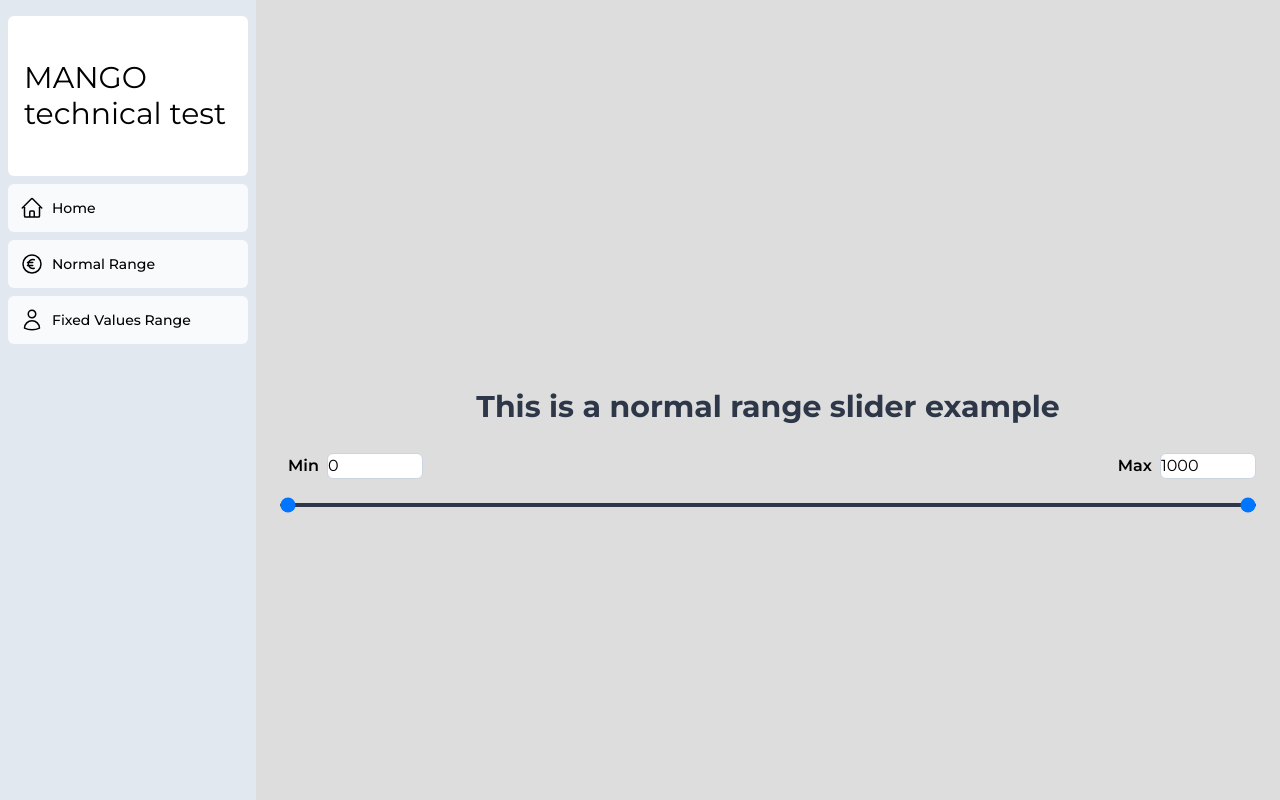
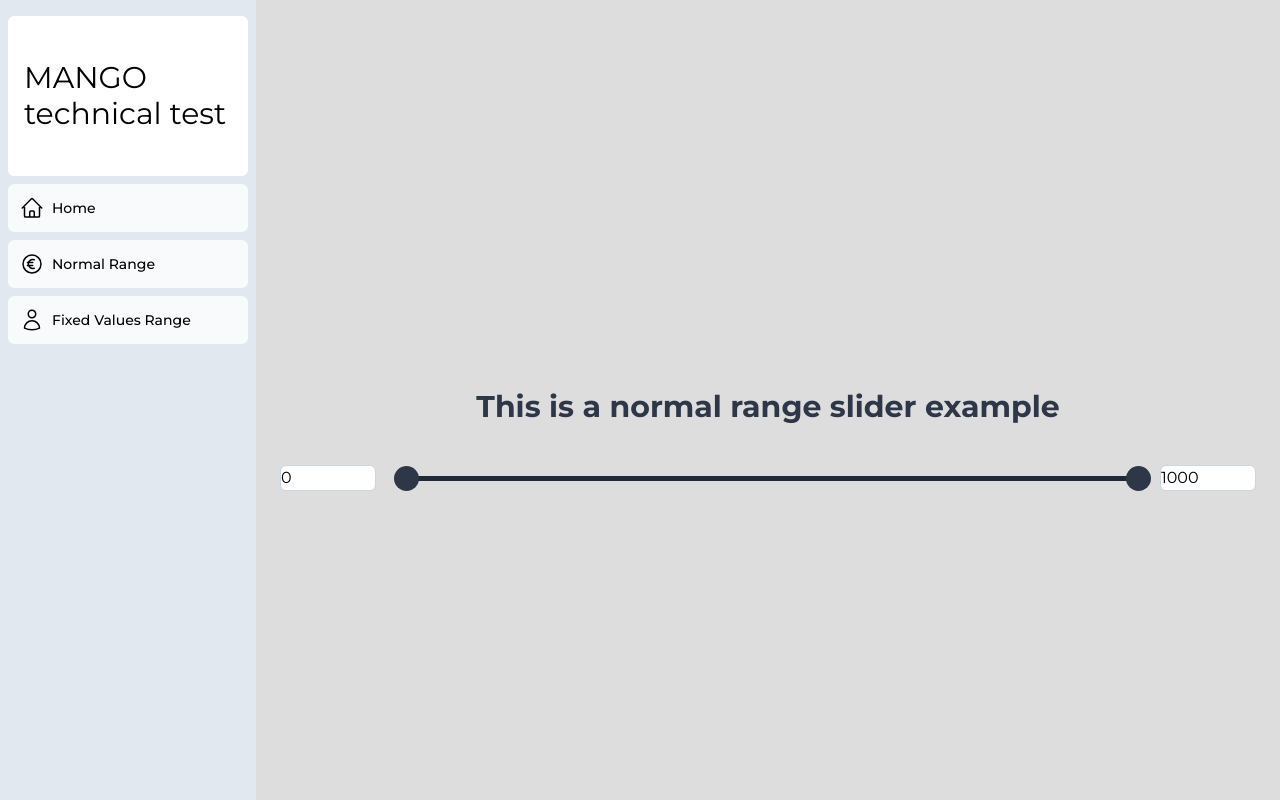
Before and after one commit to sergiofontecha/mango, a Next.js app in the folder range_project/: page /exercise1 in a window 1280 px wide. Built offline with nearby package versions, Linux system fonts and the light colour scheme.

Commit message:
Improvement: Improving range componenet to be used by both exercises

```diff
--- a/range_project/app/ui/rangeSlider/rangeSlider.tsx
+++ b/range_project/app/ui/rangeSlider/rangeSlider.tsx
@@ -1,102 +1,213 @@
 'use client'
 
-import { useState, useEffect, useRef } from 'react'
-import { NormalInitialValues } from '@/app/share/interfaces'
+import { useState, useRef, useEffect } from 'react'
+import { setBulletsToStep, setBulletPosition } from '@/app/share/utils'
+import { RangeValues } from '@/app/share/interfaces'
+import { InputType, RangeType } from '@/app/share/enums'
+import './rangeSlider.css'
 
-export default function RangeSlider({ initialValues }: { initialValues: NormalInitialValues }) {
-  const progressRef = useRef(null) as any
-  const [minValue, setMinValue] = useState(initialValues.initialMin)
-  const [maxValue, setMaxValue] = useState(initialValues.initialMax)
+export default function RangeSlider({
+  initialValues,
+  rangeType,
+}: {
+  initialValues: RangeValues
+  rangeType: RangeType
+}) {
+  const [position, setPosition] = useState({ min: initialValues.min, max: initialValues.max })
+  const [values, setValues] = useState<any>({ min: initialValues.min, max: initialValues.max })
+  const [tempValues, setTempValues] = useState<{ [key: string]: number | null }>({})
+  const [isDragging, setIsDragging] = useState<boolean>(false)
+  const [dragType, setDragType] = useState<InputType.MIN | InputType.MAX | null>(null)
+  const rangeLineRef = useRef<HTMLDivElement>(null)
+  const minBulletRef = useRef<HTMLDivElement>(null)
+  const maxBulletRef = useRef<HTMLDivElement>(null)
+  const minInputRef = useRef<HTMLInputElement>(null)
+  const maxInputRef = useRef<HTMLInputElement>(null)
 
-  const handleMin = (e: any): void => {
-    if (maxValue - minValue >= initialValues.value && maxValue <= initialValues.max) {
-      if (parseInt(e.target.value) > maxValue && minValue < maxValue) {
-        setMinValue(maxValue - 10)
+  const onChange = (values: any): void => {
+    initialValues.max = values.max
+    initialValues.min = values.min
+  }
+
+  useEffect(() => {
+    onChange({ min: initialValues.min, max: initialValues.max })
+    window.addEventListener('mouseup', handleMouseUp)
+    window.addEventListener('touchend', handleMouseUp)
+    return () => {
+      window.removeEventListener('mouseup', handleMouseUp)
+      window.addEventListener('touchend', handleMouseUp)
+    }
+  }, [])
+
+  useEffect(() => {
+    if (!isDragging) {
+      if (dragType) {
+        updateInput(values[dragType], dragType)
+      }
+      onChange(values)
+      setDragType(null)
+    }
+  }, [isDragging])
+
+  const parseValues = (value: any): void => {
+    let newValues: any
+    setPosition(value)
+
+    if (rangeType === RangeType.FIXED) {
+      if (!initialValues.values) return
+      newValues = setBulletsToStep(value, initialValues.values)
     } else {
-        setMinValue(parseInt(e.target.value))
+      newValues = { min: Math.round(value.min), max: Math.round(value.max) }
+      console.log('dentro', newValues)
     }
+
+    if (newValues.min !== values.min || newValues.max !== values.max) {
+      setValues(newValues)
+      console.log('dentro2', values)
     }
   }
 
-  const handleMax = (e: any): void => {
-    if (maxValue - minValue >= initialValues.value && maxValue <= initialValues.max) {
-      if (parseInt(e.target.value) < minValue && maxValue > minValue) {
-        setMaxValue(minValue + 10)
-      } else {
-        setMaxValue(parseInt(e.target.value))
+  const updateInput = (value: number, input: InputType.MIN | InputType.MAX) => {
+    if (isNaN(value)) {
+      escape()
+      return
     }
+    switch (input) {
+      case InputType.MIN:
+        if (value < initialValues.min) {
+          value = initialValues.min
+        }
+        if (value >= values.max) {
+          value = values.max - 1
+        }
+        parseValues({ ...values, min: value })
+        onChange({ ...values, min: value })
+        break
+      case InputType.MAX:
+        if (value > initialValues.max) {
+          value = initialValues.max
+        }
+        if (value <= values.min) {
+          value = values.min + 1
+        }
+        parseValues({ ...values, max: value })
+        onChange({ ...values, max: value })
+        break
+    }
+    cleanTemps()
+  }
+
+  const cleanTemps = () => {
+    setTempValues({
+      min: null,
+      max: null,
+    })
+  }
+
+  const escape = () => {
+    setValues({
+      min: tempValues.min || values.min,
+      max: tempValues.max || values.max,
+    })
+    cleanTemps()
+    blurInputs()
+  }
+
+  const blurInputs = () => {
+    minInputRef.current!.blur()
+    maxInputRef.current!.blur()
+  }
+
+  const handleKeyboard = (event: React.KeyboardEvent<HTMLInputElement>, input: InputType.MIN | InputType.MAX) => {
+    switch (event.key) {
+      case 'Enter':
+        updateInput(input === InputType.MIN ? values.min : values.max, input)
+        break
+      case 'Escape':
+        escape()
+        break
     }
   }
 
-  useEffect(() => {
-    if (progressRef.current !== undefined) {
-      progressRef.current.style.left = (minValue / initialValues.max) * initialValues.step + '%'
-      progressRef.current.style.right = initialValues.step - (maxValue / initialValues.max) * initialValues.step + '%'
+  const handleChange = (e: React.ChangeEvent<HTMLInputElement>, input: InputType) => {
+    setTempValues({
+      min: tempValues.min || values.min,
+      max: tempValues.max || values.max,
+    })
+    setValues({
+      min: input === InputType.MIN ? parseInt(e.target.value) : values.min,
+      max: input === InputType.MAX ? parseInt(e.target.value) : values.max,
+    })
   }
-  }, [minValue, maxValue, initialValues.max, initialValues.step])
+
+  const handleMouseMove = (event: any) => {
+    if (!isDragging) return
+    let clientX: any
+    if (window.TouchEvent && (event.originalEvent instanceof TouchEvent || event.nativeEvent instanceof TouchEvent)) {
+      clientX = event.touches[0].clientX
+    } else {
+      clientX = event.clientX
+    }
+    const rangeLineRect = rangeLineRef.current!.getBoundingClientRect()
+    const position = (clientX - rangeLineRect.left) / rangeLineRect.width
+    if (position < 0 || position > 1) return
+    const newValue = initialValues.min + position * (initialValues.max - initialValues.min)
+    if (dragType === InputType.MIN && newValue < values.max - 1) {
+      parseValues({ ...values, min: newValue })
+    } else if (dragType === InputType.MAX && newValue > values.min + 1) {
+      parseValues({ ...values, max: newValue })
+    }
+  }
+
+  const handleMouseUp = (event: Event) => {
+    event.preventDefault()
+    setIsDragging(false)
+  }
+
+  const handleMouseDown = (event: any, type: InputType.MIN | InputType.MAX) => {
+    event.preventDefault()
+    setIsDragging(true)
+    setDragType(type)
+  }
 
   return (
-    <>
     <div className="flex justify-between items-center my-6">
-        <div className="rounded-md">
-          <span className="p-2 font-semibold"> Min</span>
+      <div className="range__container">
         <input
-            onChange={(e) => {
-              if (parseInt(e.target.value) >= maxValue) {
-                setMinValue(maxValue - 5)
-              } else {
-                setMinValue(parseInt(e.target.value))
-              }
-            }}
           type="number"
-            value={minValue}
-            className="w-24 rounded-md border border-gray-400"
+          className="w-24 rounded-md border border-gray-400 mr-4"
+          ref={minInputRef}
+          value={values.min}
+          onChange={(e: React.ChangeEvent<HTMLInputElement>) => handleChange(e, InputType.MIN)}
+          onKeyDown={(event: React.KeyboardEvent<HTMLInputElement>) => handleKeyboard(event, InputType.MIN)}
+          onBlur={() => escape()}
         />
+        <div className="range__line" ref={rangeLineRef} onMouseMove={handleMouseMove} onTouchMove={handleMouseMove}>
+          <div
+            className="range__bullet bg-gray-800"
+            ref={minBulletRef}
+            onMouseDown={(e: React.MouseEvent) => handleMouseDown(e, InputType.MIN)}
+            onTouchStart={(e: React.TouchEvent) => handleMouseDown(e, InputType.MIN)}
+            style={{ left: setBulletPosition(position.min, maxBulletRef, initialValues) }}
+          ></div>
+          <div
+            className="range__bullet  bg-gray-800"
+            ref={maxBulletRef}
+            onMouseDown={(e: React.MouseEvent) => handleMouseDown(e, InputType.MAX)}
+            onTouchStart={(e: React.TouchEvent) => handleMouseDown(e, InputType.MAX)}
+            style={{ left: setBulletPosition(position.max, maxBulletRef, initialValues) }}
+          ></div>
         </div>
-        <div className="rounded-md">
-          <span className="p-2 font-semibold"> Max</span>
         <input
-            onChange={(e) => {
-              if (parseInt(e.target.value) <= minValue) {
-                setMaxValue(minValue + 5)
-              } else {
-                setMaxValue(parseInt(e.target.value))
-              }
-            }}
           type="number"
-            value={maxValue}
-            className="w-24 rounded-md border border-gray-400"
+          className="w-24 rounded-md border border-gray-400 ml-4"
+          ref={maxInputRef}
+          value={values.max}
+          onChange={(e: React.ChangeEvent<HTMLInputElement>) => handleChange(e, InputType.MAX)}
+          onKeyDown={(event: React.KeyboardEvent<HTMLInputElement>) => handleKeyboard(event, InputType.MAX)}
+          onBlur={() => escape()}
         />
       </div>
     </div>
-
-      <div className="mb-4">
-        <div className="slider relative h-1 rounded-md bg-gray-800">
-          <div className="progress absolute h-1 rounded " ref={progressRef}></div>
-        </div>
-
-        <div className="range-input relative  ">
-          <input
-            onChange={handleMin}
-            type="range"
-            min={initialValues.min}
-            step={initialValues.step}
-            max={initialValues.max}
-            value={minValue}
-            className="range-min absolute w-full -top-1 h-1 bg-transparent appearance-none pointer-events-none"
-          />
-
-          <input
-            onChange={handleMax}
-            type="range"
-            min={initialValues.min}
-            step={initialValues.step}
-            max={initialValues.max}
-            value={maxValue}
-            className="range-max absolute w-full -top-1 h-1 bg-transparent appearance-none pointer-events-none"
-          />
-        </div>
-      </div>
-    </>
   )
 }
```
Lines whose indentation alone changed are shown as unchanged.
